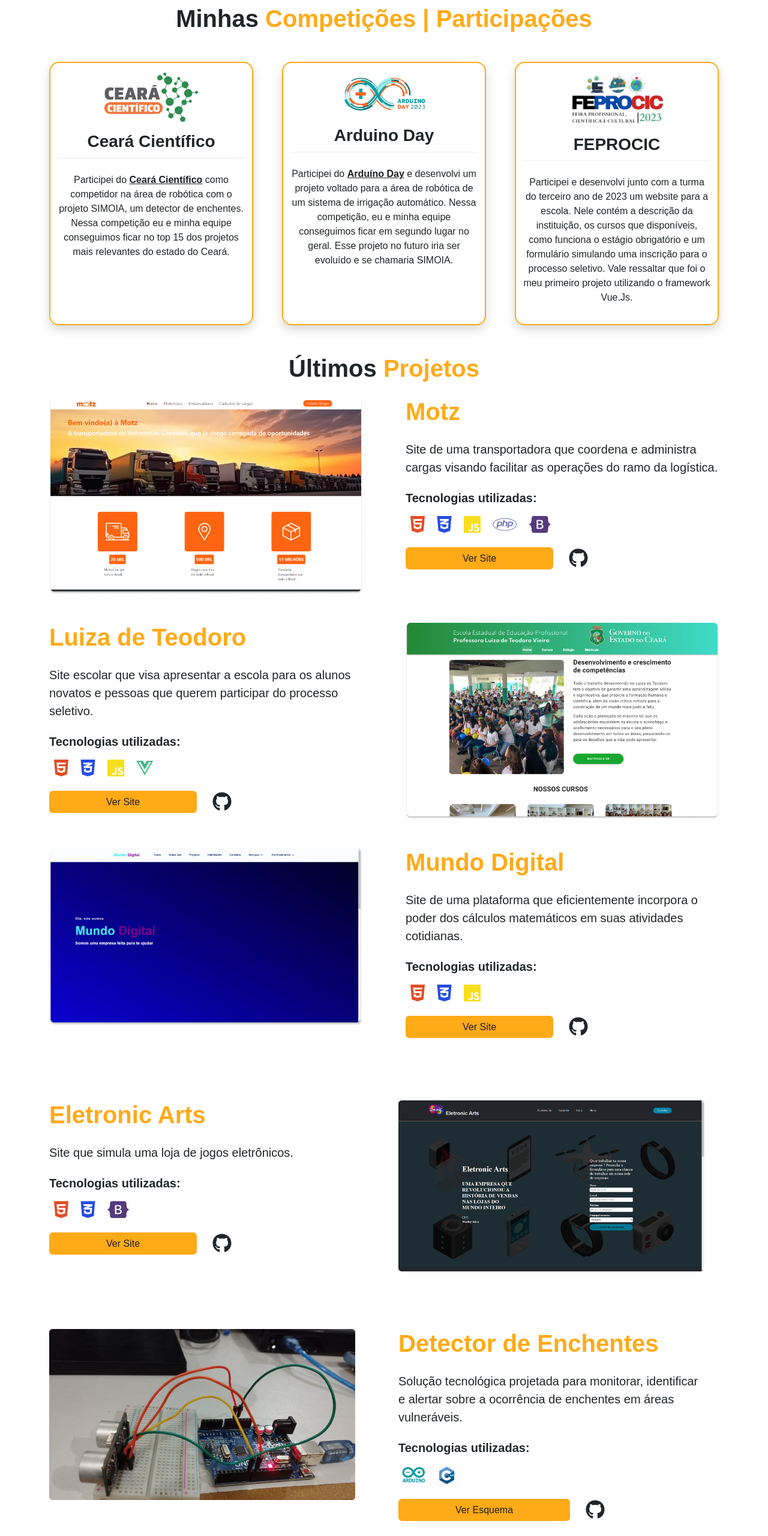
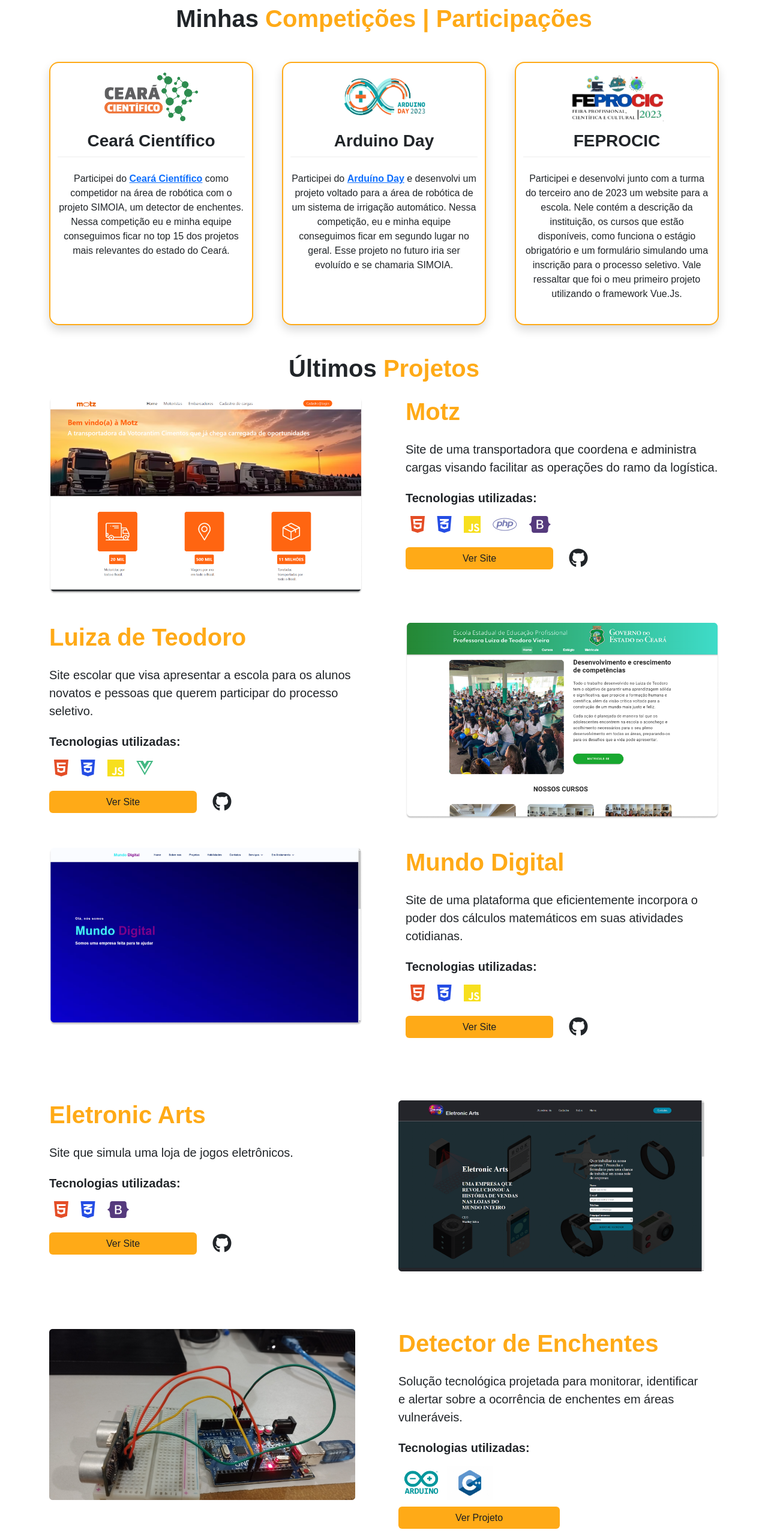
Before and after one commit to Isaac-Lima/Portfolio, a plain HTML site: page index.html in a window 1280 px wide. Shown: the part 1720-4280 px from the top of the page at 60% size. Drawn offline with nearby package versions, Linux system fonts and the light colour scheme.

Commit message:
Portfolio Pessoal

```diff
--- a/assets/css/style.css
+++ b/assets/css/style.css
@@ -123,13 +123,17 @@ main{
     border: 2px solid #ffAA17;
 }
 
+.competition-card img{
+    width: 50%;
+    height: 20%;
+}
+
 .competition-title{
     border-bottom: 1.5px solid #eee;
     padding-bottom: 10px;
 }
 
 .link-competition{
-    color: #1C1E22;
     font-weight: 600;
 }
 
@@ -142,7 +146,7 @@ main{
 
 /* C++ Logo */
 .tools img{
-    width: 10%;
+    width: 15%;
 }
 
 .tools-btn{
--- a/index.html
+++ b/index.html
@@ -128,21 +128,21 @@
             <div class="row gap-5">
                 <!-- Ceara Cientifico -->
                 <div class="competition-card col-xl text-center rounded-4 shadow">
-                    <img class="w-50 mb-3" src="assets/img/Ceara-Cientifico-Logo.png" alt="Ceará Científico">
+                    <img class="mb-3" src="assets/img/Ceara-Cientifico-Logo.png" alt="Ceará Científico">
                     <h3 class="competition-title mb-4 fw-bolder">Ceará Científico</h3>
                     <p>Participei do <a class="link-competition" href="https://www.seduc.ce.gov.br/ceara-cientifico/" target="_blank">Ceará Científico</a> como competidor na área de robótica com o projeto SIMOIA, um detector de enchentes. Nessa competição eu e minha equipe conseguimos ficar no top 15 dos projetos mais relevantes do estado do Ceará.</p>
                 </div>
                 <!-- Arduino Day -->
                 <div class="competition-card col-xl text-center rounded-4 shadow">
-                    <img class="w-50 mb-3" src="assets/img/Arduino-Day-Logo.png" alt="Arduino Day">
+                    <img class="mb-3" src="assets/img/Arduino-Day-Logo.png" alt="Arduino Day">
                     <h3 class="competition-title mb-4 fw-bolder">Arduino Day</h3>
                     <p>Participei do <a class="link-competition" href="https://vtp.ifsp.edu.br/index.php/informativos/3290-arduino-day-2023.html#:~:text=O%20Arduino%20Day%20%C3%A9%20um,anivers%C3%A1rio%20da%20plataforma%20opensource%20Arduino." target="_blank">Arduíno Day</a> e desenvolvi um projeto voltado para a área de robótica de um sistema de irrigação automático. Nessa competição, eu e minha equipe conseguimos ficar em segundo lugar no geral. Esse projeto no futuro iria ser evoluído e se chamaria SIMOIA.</p>
                 </div>
                 <!-- Feprocic -->
                 <div class="competition-card col-xl text-center rounded-4 shadow">
-                    <img class="w-50 mb-3" src="assets/img/Feprocic-Logo.png" alt="Feprocic">
+                    <img class="mb-3" src="assets/img/Feprocic-Logo.png" alt="Feprocic">
                     <h3 class="competition-title mb-4 fw-bolder">FEPROCIC</h3>
-                    <p>Participei e desenvolvi junto com a turma do terceiro ano de 2023 um website para a escola. Nele contém a descrição da instituição, os cursos que disponíveis, como funciona o estágio obrigatório e um formulário simulando uma inscrição para o processo seletivo. Vale ressaltar que foi o meu primeiro projeto utilizando o framework Vue.Js.</p>
+                    <p>Participei e desenvolvi junto com a turma do terceiro ano de 2023 um website para a escola. Nele contém a descrição da instituição, os cursos que estão disponíveis, como funciona o estágio obrigatório e um formulário simulando uma inscrição para o processo seletivo. Vale ressaltar que foi o meu primeiro projeto utilizando o framework Vue.Js.</p>
                 </div>
             </div>
         </section>
@@ -255,10 +255,8 @@
                         <img src="assets/img/C-Plus-Plus-Logo.png" alt="" srcset="">
                     </div>
 
-                    <a href="https://github.com/Isaac-Lima/Detector-de-Enchentes/tree/main/ESQUEMAS" class="tools-btn rounded-2" target="_blank">Ver Esquema</a>
-                    <a href="https://github.com/Isaac-Lima/Detector-de-Enchentes.git" target="_blank" class="btn border-2 rounded-circle ms-2">
-                        <i class="fa-brands fa-github fa-2x"></i>
-                    </a>
+                    <a href="https://github.com/Isaac-Lima/Detector-de-Enchentes.git" class="tools-btn rounded-2" target="_blank">Ver Projeto</a>
+
                 </div>
         </section>
         <!-- Back to Top -->
```
